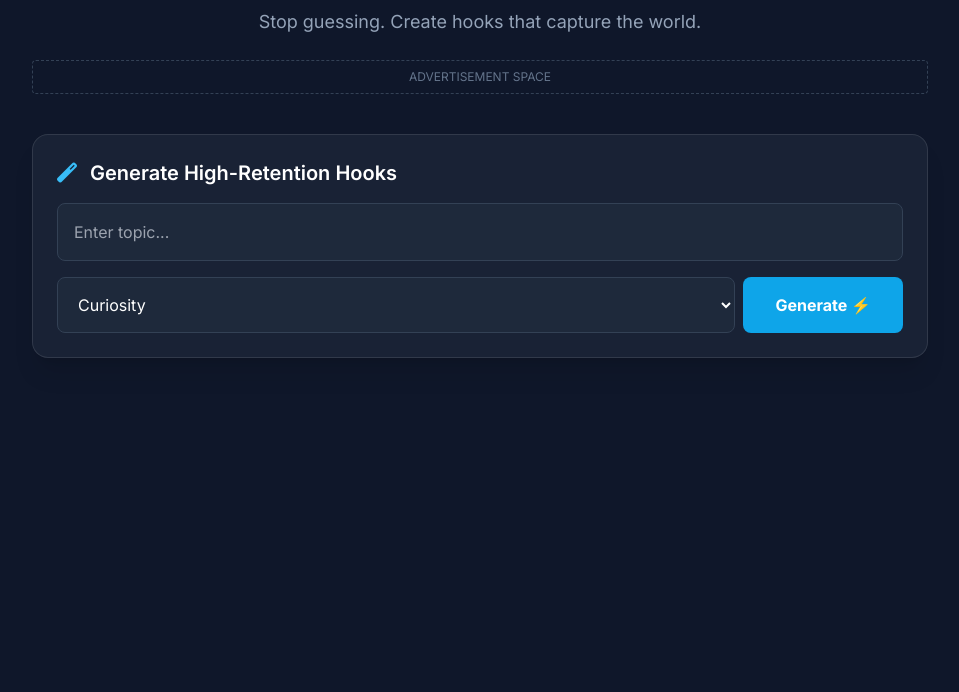
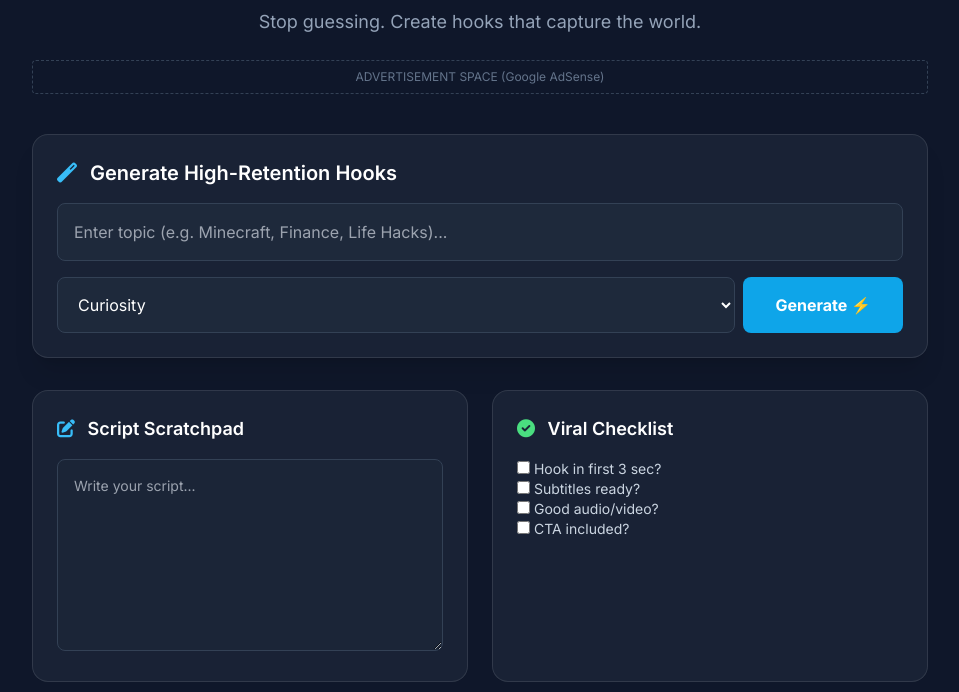
Before and after one commit to ritanghosh160-commits/Arka, a plain HTML site: page index.html in a window 1280 px wide. Shown: the part 108-800 px from the top of the page, without its empty margins (160-1119 px from the left). Drawn offline with nearby package versions, Linux system fonts and the light colour scheme.

Commit message:
Update index.html

```diff
--- a/index.html
+++ b/index.html
@@ -5,32 +5,17 @@
     <meta name="viewport" content="width=device-width, initial-scale=1.0">
     <title>ViralScript AI | Global Creator Tool</title>
 
-    <!-- Tailwind -->
     <script src="https://cdn.tailwindcss.com"></script>
-
-    <!-- Font Awesome -->
     <link rel="stylesheet" href="https://cdnjs.cloudflare.com/ajax/libs/font-awesome/6.0.0/css/all.min.css">
 
-    <!-- Monetag Script -->
-    <script src="https://alwingulla.com/88/tag.min.js" data-zone="10923405" async></script>
+    <!-- ✅ Monetag Script -->
+    <script src='//libtl.com/sdk.js' data-zone='10923405' data-sdk='show_10923405'></script>
 
     <style>
         @import url('https://fonts.googleapis.com/css2?family=Inter:wght@300;400;600;700&display=swap');
-        body {
-            font-family: 'Inter', sans-serif;
-            background-color: #0f172a;
-            color: white;
-        }
-        .glass {
-            background: rgba(30, 41, 59, 0.7);
-            backdrop-filter: blur(10px);
-            border: 1px solid rgba(255,255,255,0.1);
-        }
-        .gradient-text {
-            background: linear-gradient(90deg, #38bdf8, #818cf8);
-            -webkit-background-clip: text;
-            -webkit-text-fill-color: transparent;
-        }
+        body { font-family: 'Inter', sans-serif; background-color: #0f172a; color: white; }
+        .glass { background: rgba(30, 41, 59, 0.7); backdrop-filter: blur(10px); border: 1px solid rgba(255,255,255,0.1); }
+        .gradient-text { background: linear-gradient(90deg, #38bdf8, #818cf8); -webkit-background-clip: text; -webkit-text-fill-color: transparent; }
     </style>
 </head>
 
@@ -41,13 +26,13 @@
     <p class="text-slate-400 text-lg">Stop guessing. Create hooks that capture the world.</p>
 
     <div class="mt-6 p-2 border border-dashed border-slate-700 text-xs text-slate-500 rounded">
-        ADVERTISEMENT SPACE
+        ADVERTISEMENT SPACE (Google AdSense)
     </div>
 </div>
 
 <main class="max-w-4xl mx-auto grid gap-8">
 
-    <!-- Generator -->
+    <!-- Hook Generator -->
     <section class="glass p-6 rounded-2xl shadow-xl">
         <h2 class="text-xl font-semibold mb-4">
             <i class="fas fa-magic mr-2 text-sky-400"></i> Generate High-Retention Hooks
@@ -55,7 +40,7 @@
 
         <div class="flex flex-col gap-4">
             <input id="topicInput" type="text"
-                   placeholder="Enter topic..."
+                   placeholder="Enter topic (e.g. Minecraft, Finance, Life Hacks)..."
                    class="w-full bg-slate-800 border border-slate-700 p-4 rounded-lg">
 
             <div class="flex gap-2">
@@ -66,7 +51,7 @@
                     <option value="value">High Value</option>
                 </select>
 
-                <!-- BUTTON UPDATED -->
+                <!-- ✅ BUTTON WITH AD -->
                 <button onclick="showAdThenGenerate()"
                         class="bg-sky-500 hover:bg-sky-600 px-8 py-4 rounded-lg font-bold">
                     Generate ⚡
@@ -81,22 +66,73 @@
         <div id="hookList" class="space-y-3"></div>
     </section>
 
+    <!-- Tools -->
+    <div class="grid md:grid-cols-2 gap-6">
+
+        <!-- Scratchpad -->
+        <section class="glass p-6 rounded-2xl">
+            <h2 class="text-lg font-semibold mb-4">
+                <i class="fas fa-edit mr-2 text-sky-400"></i> Script Scratchpad
+            </h2>
+
+            <textarea id="scratchpad"
+                      class="w-full h-48 bg-slate-800/50 p-4 rounded-lg text-sm border border-slate-700"
+                      placeholder="Write your script..."></textarea>
+        </section>
+
+        <!-- Checklist -->
+        <section class="glass p-6 rounded-2xl">
+            <h2 class="text-lg font-semibold mb-4">
+                <i class="fas fa-check-circle mr-2 text-green-400"></i> Viral Checklist
+            </h2>
+
+            <div class="space-y-2 text-sm text-slate-300">
+                <label><input type="checkbox"> Hook in first 3 sec?</label><br>
+                <label><input type="checkbox"> Subtitles ready?</label><br>
+                <label><input type="checkbox"> Good audio/video?</label><br>
+                <label><input type="checkbox"> CTA included?</label>
+            </div>
+        </section>
+
+    </div>
 </main>
 
+<footer class="max-w-4xl mx-auto mt-20 text-center text-slate-500 text-sm border-t border-slate-800 pt-6">
+    © 2026 ViralScript AI
+</footer>
+
 <script>
+
+// ✅ Auto Save
+const pad = document.getElementById('scratchpad');
+pad.value = localStorage.getItem('userScript') || '';
+
+pad.addEventListener('input', () => {
+    localStorage.setItem('userScript', pad.value);
+});
+
+
+// 🔥 AD + GENERATE
 function showAdThenGenerate() {
-        if (typeof show_10923405 !== "undefined") {
+
+    if (typeof show_10923405 === "function") {
+
         show_10923405().then(() => {
             generateHooks();
         }).catch(() => {
             generateHooks();
         });
+
     } else {
+        alert("Ad not loaded");
         generateHooks();
     }
 }
 
+
+// 🔥 HOOK GENERATOR
 function generateHooks() {
+
     const topic = document.getElementById('topicInput').value.trim();
     const tone = document.getElementById('toneSelect').value;
     const list = document.getElementById('hookList');
@@ -111,6 +147,7 @@
     list.innerHTML = `<div class="text-slate-400">Generating...</div>`;
 
     setTimeout(() => {
+
         let hooks = [];
 
         if (tone === 'curiosity') {
@@ -143,10 +180,13 @@
     }, 500);
 }
 
+
+// 📋 Copy
 function copyHook(text) {
     navigator.clipboard.writeText(text);
     alert("Copied!");
 }
+
 </script>
 
 </body>
```
Lines whose indentation alone changed are shown as unchanged.
